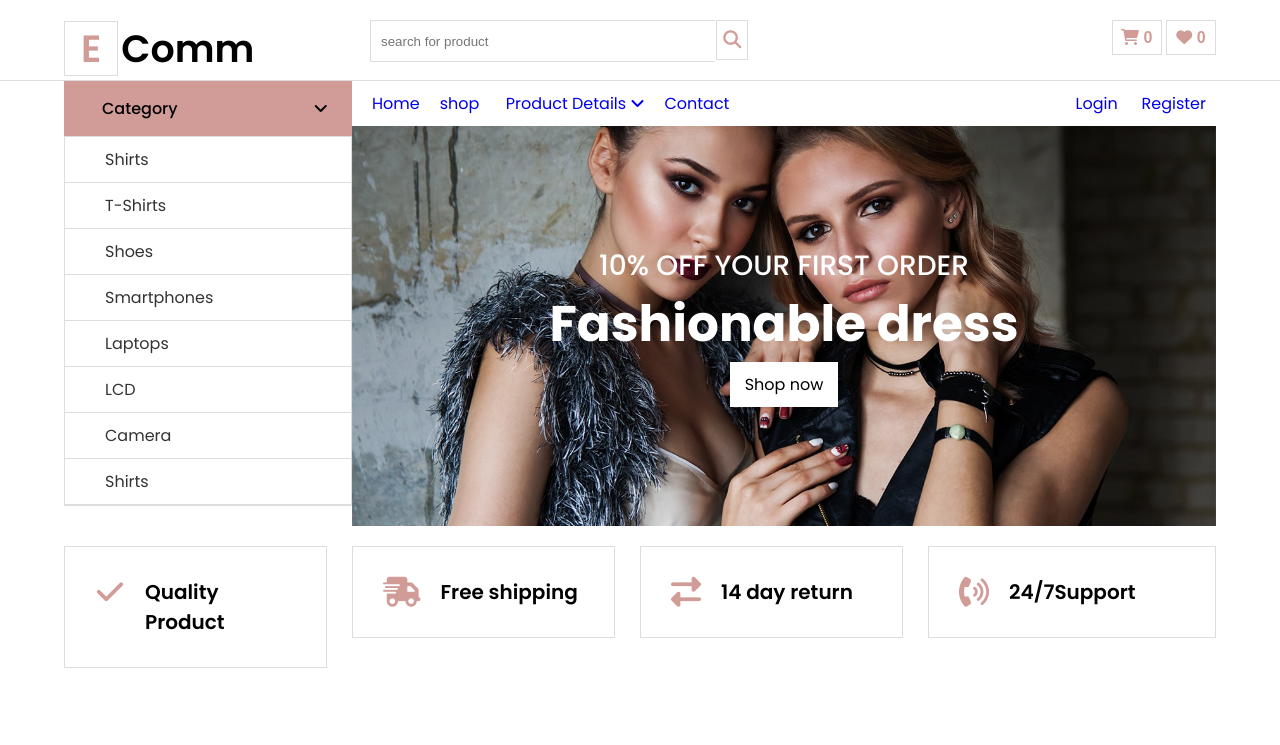
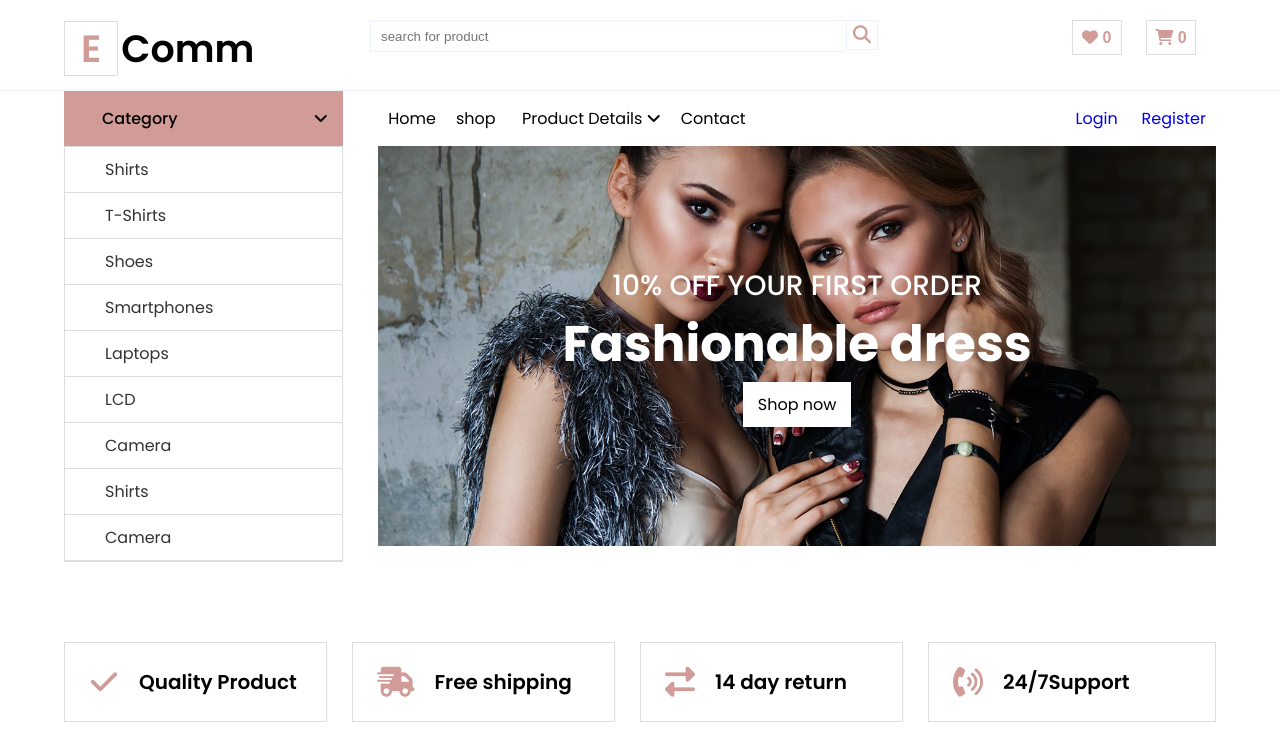
Before and after one commit to dreams946/ecomm.github.io, a plain HTML site: page index.html in a window 1280 px wide. Shown: the top 745 px of the page. Drawn offline with Linux system fonts and the light colour scheme.

Commit message:
changes in index and style.css

```diff
--- a/css/style.css
+++ b/css/style.css
@@ -16,6 +16,7 @@
     display: flex;
     justify-content: space-between;
     margin-top:20px;
+    margin-bottom: 10px;
     min-height: 60px;
 }
 .search-selected-container{
@@ -24,29 +25,32 @@
     justify-content: space-between;
 }
 .search-product {
-    width: 50%;
+    width: 70%;
     margin-left: 18px;
 }
 .search-product input{
     width:75%;
-    height: 40px;
+    height: 30px;
     padding: 0 10px;
     border-radius: 0;
-    border: 1px solid #ddd;
+    border: 1px solid #EDF1FF;
     border-right: 0;
 }
 .search-product button{
-    height: 40px;
+    height: 30px;
     font-size:18px;
     border-radius: 0;
-    border: 1px solid #ddd;
+    border: 1px solid #EDF1FF;
     margin-left: -3px;
     color: #d19c97;
     background-color: #fff;
 
 }
+.common-btn{
+ margin-right: 20px;
+}
 .banner-wrapper{
-    border-top: 1px solid #ddd;
+    border-top: 1px solid #EDF1FF;
 }
 
 .category-list-header h4{
@@ -60,6 +64,10 @@
 }
 .category-list-header h4 span{
     margin-left: 132px;
+}
+
+.category-wrapper{
+    margin-right: 35px;
 }
 .category-wrapper ul{
     margin:0;
@@ -79,7 +87,7 @@
 
 .menu-wrapper ul li{
     min-width: 46px;
-    padding: 10px 10px;
+    padding: 15px 10px;
     }
 .menu-wrapper ul li a:hover{
     color:#d19c97 ;
@@ -96,8 +104,8 @@
 .dropdown-head:hover ul.dropdown{
     display: block;
 }
-.menu-left{
-    margin-left:10px;
+.menu-left ul li a{
+   color:#000;
 }
 
 
@@ -143,12 +151,16 @@
 }
 
 .featured-items {margin: 20px 25px 20px 0;  border: 1px solid #ddd;}
+
+.featured-section{
+   padding-top: 60px;
+}
  .featured-section .wid-25:last-child .featured-items{
     margin-right:0;
 }
 
 .icon-text-wrap{
-    padding:30px;
+    padding:24px;
     display: flex;
 }
 .icon-text-wrap i {
@@ -209,6 +221,10 @@
     margin-top: -1px;
     background: #1C1C1C;
 }
+
+.offer{
+    padding-top: 60px;
+}
 .offer-banner{
     position:relative;
     background-color: #EDF1FF !important;
@@ -225,7 +241,7 @@
 }
 .offer-text{
     text-align: right;
-    padding: 50px;
+    padding: 30px;
 }
 .offer-text h5{
     color: #D19C97;
@@ -294,6 +310,7 @@
 .card-footer a{
     color: #D19C97;
     text-decoration:none;
+    font-size:14px;
 }
 .card-footer a i{
     margin-right: 5px;
@@ -309,6 +326,7 @@
 }
 .vendor-list-item img{
     border:1px solid #EDF1FF;
+    width:100%;
 }
 .footer-wrapper{
     width:100%;
@@ -320,7 +338,7 @@
 .footer-wrapper h1{
     font-size: 45px;
     font-weight: 600;
-    font-size: 50px;
+
 }
 .footer-text-title{
     color: #D19C97;
--- a/index.html
+++ b/index.html
@@ -29,8 +29,9 @@
                     </button>
                 </div>
                 <div class="selected-product">
+                    <button class="common-btn"><span><i class="fa-solid fa-heart"></i> 0</span></button>
                     <button class="common-btn"><span><i class="fa-solid fa-cart-shopping"></i> 0</span></button>
-                    <button class="common-btn"><span><i class="fa-solid fa-heart"></i> 0</span></button>
+
                 </div>
             </div>
 
@@ -53,6 +54,7 @@
                         <li class=""><a href="#">LCD</a></li>
                         <li class=""><a href="#">Camera</a></li>
                         <li class=""><a href="#">Shirts</a></li>
+                        <li class=""><a href="#">Camera</a></li>
 
 
                     </ul>
```
